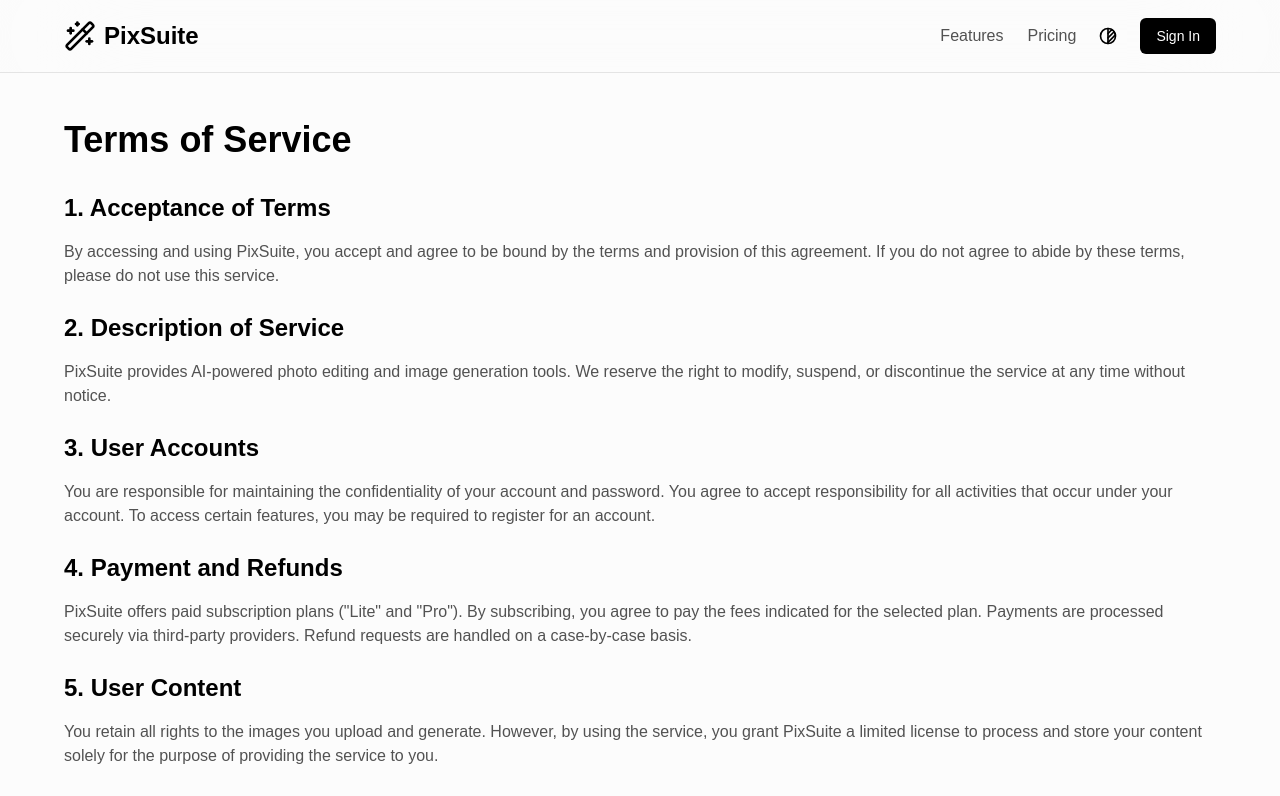
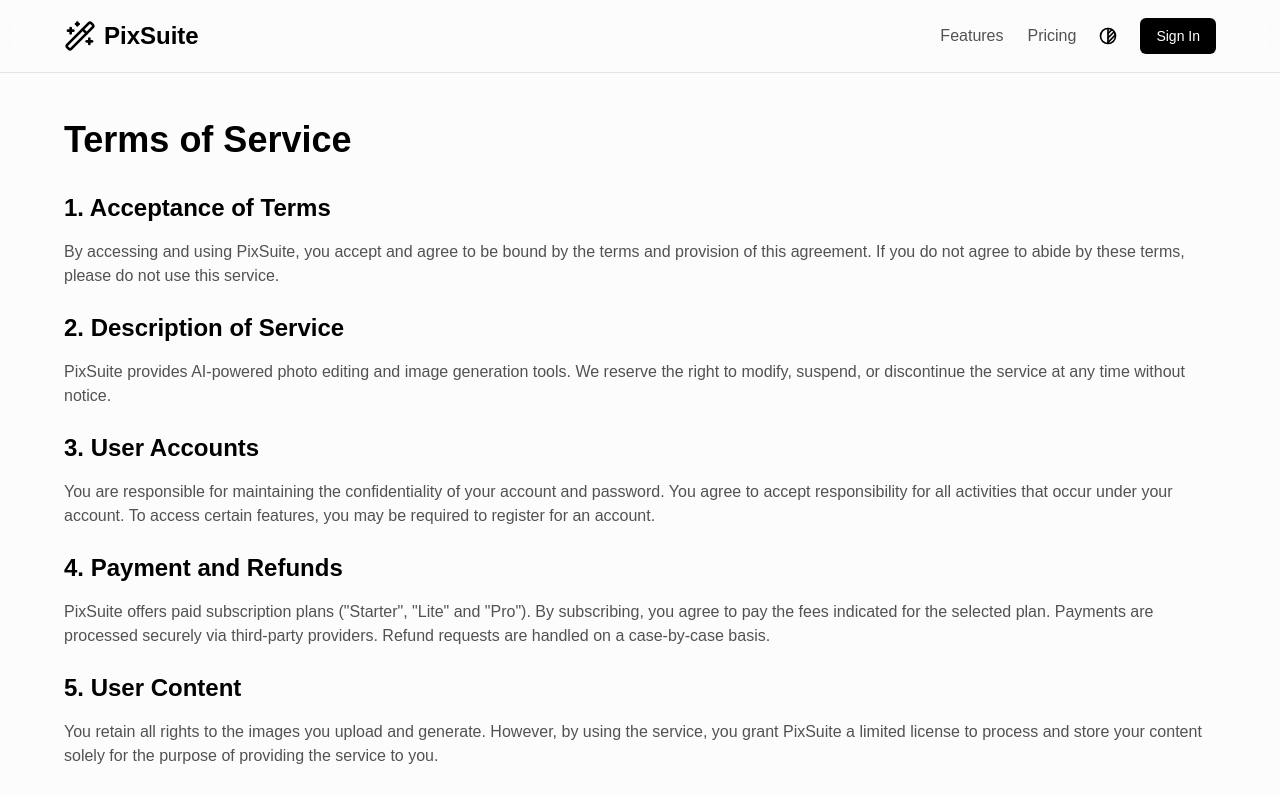
Before and after one commit to csfahad/pixsuite, a Next.js app: page /terms in a window 1280 px wide. Shown: the top 796 px of the page. Built offline with nearby package versions, Linux system fonts and the light colour scheme; no server answers.

Commit message:
fix: fix typography

```diff
--- a/src/app/terms/page.tsx
+++ b/src/app/terms/page.tsx
@@ -42,7 +42,7 @@ export default function TermsPage() {
                     <section>
                         <h2 className="text-2xl font-semibold text-foreground mb-4">4. Payment and Refunds</h2>
                         <p>
-                            PixSuite offers paid subscription plans ("Lite" and "Pro"). By subscribing, you agree to pay the fees indicated for
+                            PixSuite offers paid subscription plans ("Starter", "Lite" and "Pro"). By subscribing, you agree to pay the fees indicated for
                             the selected plan. Payments are processed securely via third-party providers. Refund requests are handled on a case-by-case basis.
                         </p>
                     </section>
--- a/src/modules/editor/canvas-editor.tsx
+++ b/src/modules/editor/canvas-editor.tsx
@@ -287,7 +287,7 @@ export default function CanvasEditor({
                             exit={{ opacity: 0, y: -4 }}
                             className="text-xs text-muted-foreground"
                         >
-                            Select a tool from the sidebar to start editing
+                            Select a tool below to start editing
                         </motion.p>
                     )}
                 </AnimatePresence>
```
